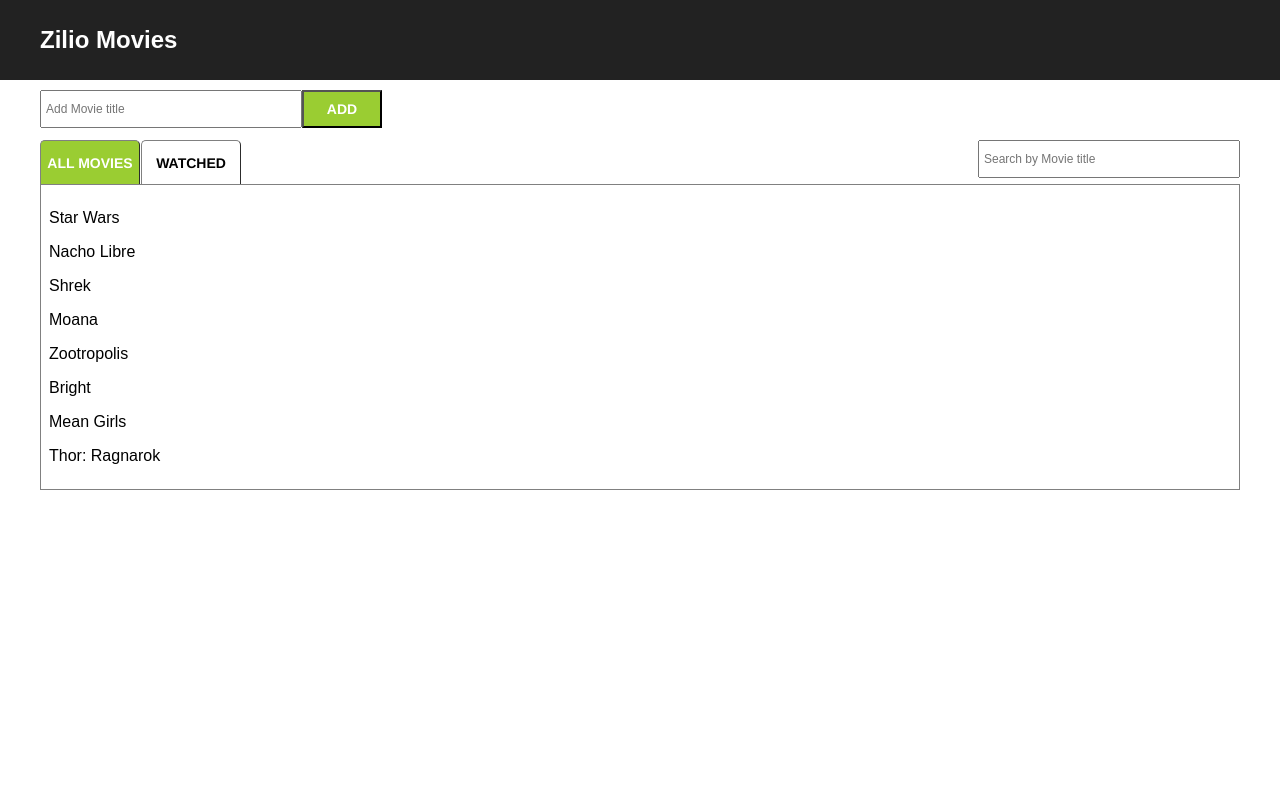
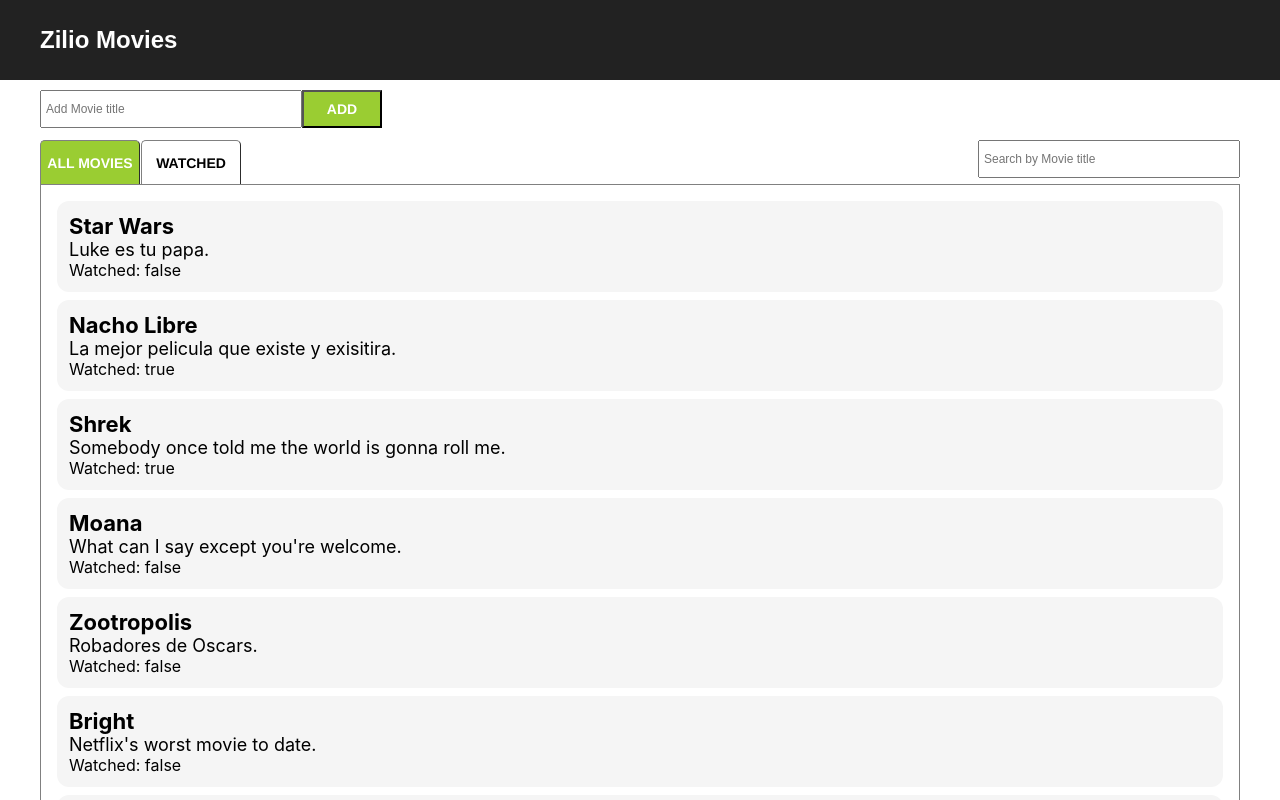
Before and after one commit to fcatania/movie-list-practice, a React (Create React App) app: page / in a window 1280 px wide. Shown: the top 800 px of the page. Built offline with nearby package versions, Linux system fonts and the light colour scheme.

Commit message:
Created MovieListEntry component, with some styling.

```diff
--- a/src/components/MovieList.js
+++ b/src/components/MovieList.js
@@ -1,11 +1,12 @@
 import React, { Component } from 'react';
 import './MovieList.css';
+import MovieListEntry from './MovieListEntry';
 
 class MovieList extends Component {
   render() {
     return (
       <div className="MovieList">
-        {this.props.movies.map((movie) => <p key={movie.id}>{movie.title}</p>)}
+        {this.props.movies.map((movie) => <MovieListEntry key={movie.id} movie={movie}/>)}
       </div>
     );
   }
--- /dev/null
+++ b/src/components/MovieListEntry.css
@@ -0,0 +1,30 @@
+.MovieListEntry {
+  margin: 8px;
+  background: #f5f5f5;
+  padding: 12px;
+  border-radius: 12px;
+}
+
+.MovieListEntry:hover {
+  background: #e7e7e7;
+}
+
+.MovieListEntry-title {
+  margin: 0px;
+  font-family: -apple-system, BlinkMacSystemFont, 'Segoe UI', Roboto, Oxygen, Ubuntu, Cantarell, 'Open Sans', 'Helvetica Neue', sans-serif;
+  font-size: 22px;
+}
+
+.MovieListEntry-desc {
+  margin: 0px;
+  font-family: -apple-system, BlinkMacSystemFont, 'Segoe UI', Roboto, Oxygen, Ubuntu, Cantarell, 'Open Sans', 'Helvetica Neue', sans-serif;
+  font-weight: normal;
+  font-size: 18px;
+}
+
+.MovieListEntry-watched {
+  margin: 0px;
+  font-family: -apple-system, BlinkMacSystemFont, 'Segoe UI', Roboto, Oxygen, Ubuntu, Cantarell, 'Open Sans', 'Helvetica Neue', sans-serif;
+  font-weight: normal;
+  font-size: 16px;
+}
--- /dev/null
+++ b/src/components/MovieListEntry.js
@@ -0,0 +1,16 @@
+import React, { Component } from 'react';
+import './MovieListEntry.css';
+
+class MovieListEntry extends Component {
+  render() {
+    return (
+      <div className="MovieListEntry">
+        <h3 className="MovieListEntry-title">{this.props.movie.title}</h3>
+        <h5 className="MovieListEntry-desc">{this.props.movie.desc}</h5>
+        <h6 className="MovieListEntry-watched">Watched: {this.props.movie.watched.toString()}</h6>
+      </div>
+    );
+  }
+}
+
+export default MovieListEntry;
```
